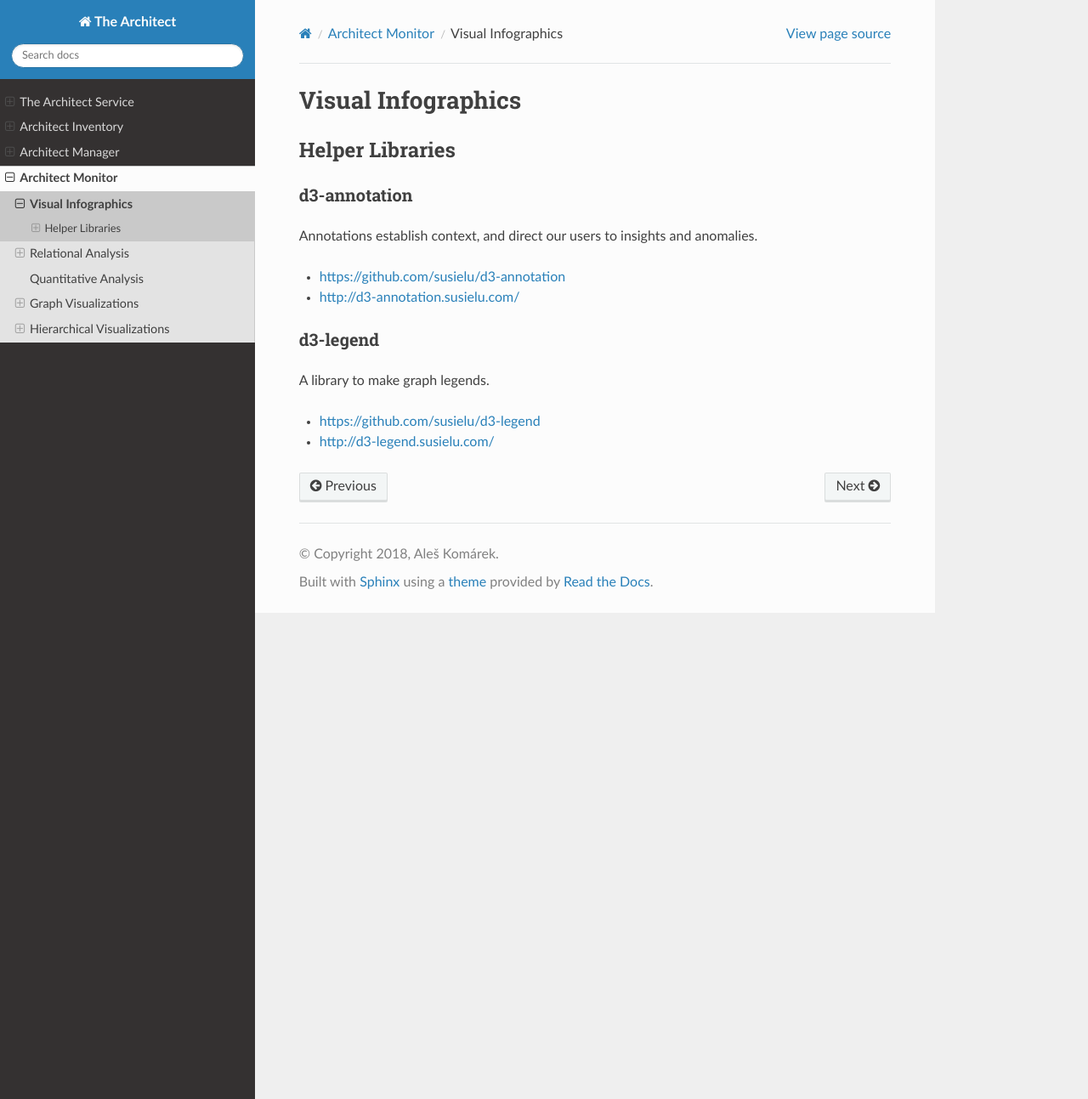
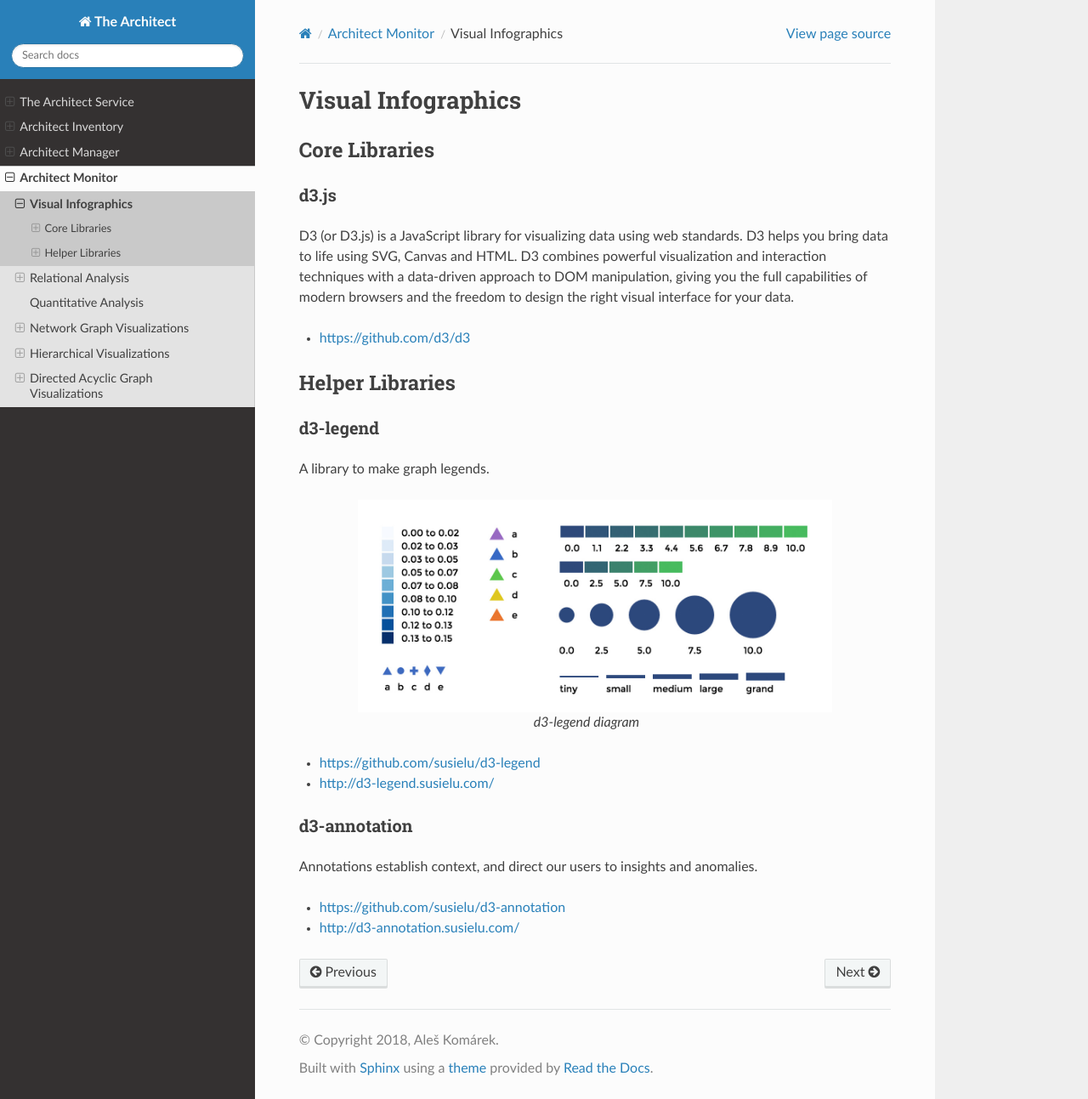
Before and after one commit to cznewt/architect-api, a Sphinx documentation site: the page built from doc/source/text/monitor-infographics.rst, in a window 1280 px wide and 1293 px high. Shown: the whole window at 85% size. Built offline with Sphinx 7.4.7 and the Read the Docs theme 2.0.0, drawn with Linux system fonts in a browser that asks for light colours; formulas are drawn with MathJax 3.

Commit message:
Added Acyclic graph documentation

```diff
--- a/doc/source/text/monitor-index.rst
+++ b/doc/source/text/monitor-index.rst
@@ -11,3 +11,4 @@
    monitor-analysis-quantitative.rst
    monitor-vis-network.rst
    monitor-vis-hierarchy.rst
+   monitor-vis-directed-acyclic.rst
--- a/doc/source/text/monitor-infographics.rst
+++ b/doc/source/text/monitor-infographics.rst
@@ -4,8 +4,39 @@
 ===================
 
 
+Core Libraries
+==============
+
+
+d3.js
+-----
+
+D3 (or D3.js) is a JavaScript library for visualizing data using web
+standards. D3 helps you bring data to life using SVG, Canvas and HTML. D3
+combines powerful visualization and interaction techniques with a data-driven
+approach to DOM manipulation, giving you the full capabilities of modern
+browsers and the freedom to design the right visual interface for your data.
+
+* https://github.com/d3/d3
+
+
 Helper Libraries
 ================
+
+
+d3-legend
+---------
+
+A library to make graph legends.
+
+.. figure:: ../static/img/d3-legend.jpg
+    :width: 80%
+    :figclass: align-center
+
+    d3-legend diagram
+
+* https://github.com/susielu/d3-legend
+* http://d3-legend.susielu.com/
 
 
 d3-annotation
@@ -15,12 +46,3 @@
 
 * https://github.com/susielu/d3-annotation
 * http://d3-annotation.susielu.com/
-
-
-d3-legend
----------
-
-A library to make graph legends.
-
-* https://github.com/susielu/d3-legend
-* http://d3-legend.susielu.com/
--- a/doc/source/text/monitor-vis-network.rst
+++ b/doc/source/text/monitor-vis-network.rst
@@ -1,7 +1,7 @@
 
-====================
-Graph Visualizations
-====================
+============================
+Network Graph Visualizations
+============================
 
 ``Graph drawing`` or ``network diagram`` is a pictorial representation of the
 vertices and edges of a graph. This drawing should not be confused with the
```
Also changed, not shown: README.rst (+26 -4 lines), doc/source/text/inventory-reclass.rst (+7 -0 lines), doc/source/text/monitor-vis-directed-acyclic.rst (added, +22 -0 lines), doc/source/static/scheme/manager_salt.png, doc/source/static/scheme/manager_salt.svg (added), 2 other files.
